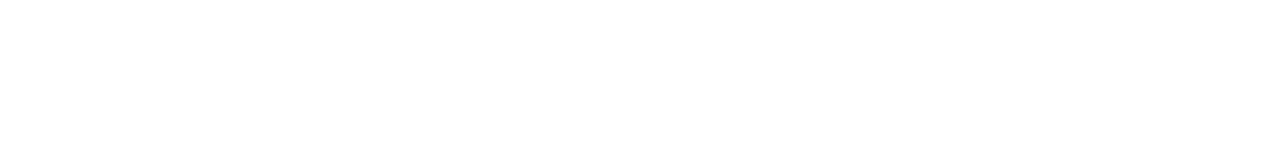
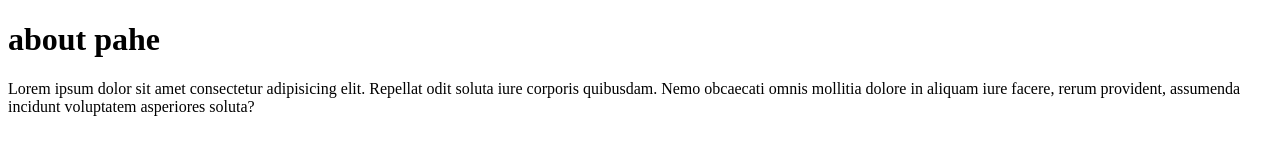
Before and after one commit to khursidk/devexample, a plain HTML site: page about.html in a window 1280 px wide. Drawn offline with Linux system fonts and the light colour scheme.

Commit message:
by second devloper

```diff
--- a/about.html
+++ b/about.html
@@ -6,6 +6,8 @@
     <title>Document</title>
 </head>
 <body>
+    <h1>about pahe</h1>
+    <p>Lorem ipsum dolor sit amet consectetur adipisicing elit. Repellat odit soluta iure corporis quibusdam. Nemo obcaecati omnis mollitia dolore in aliquam iure facere, rerum provident, assumenda incidunt voluptatem asperiores soluta?</p>
 
 </body>
 </html>
```
